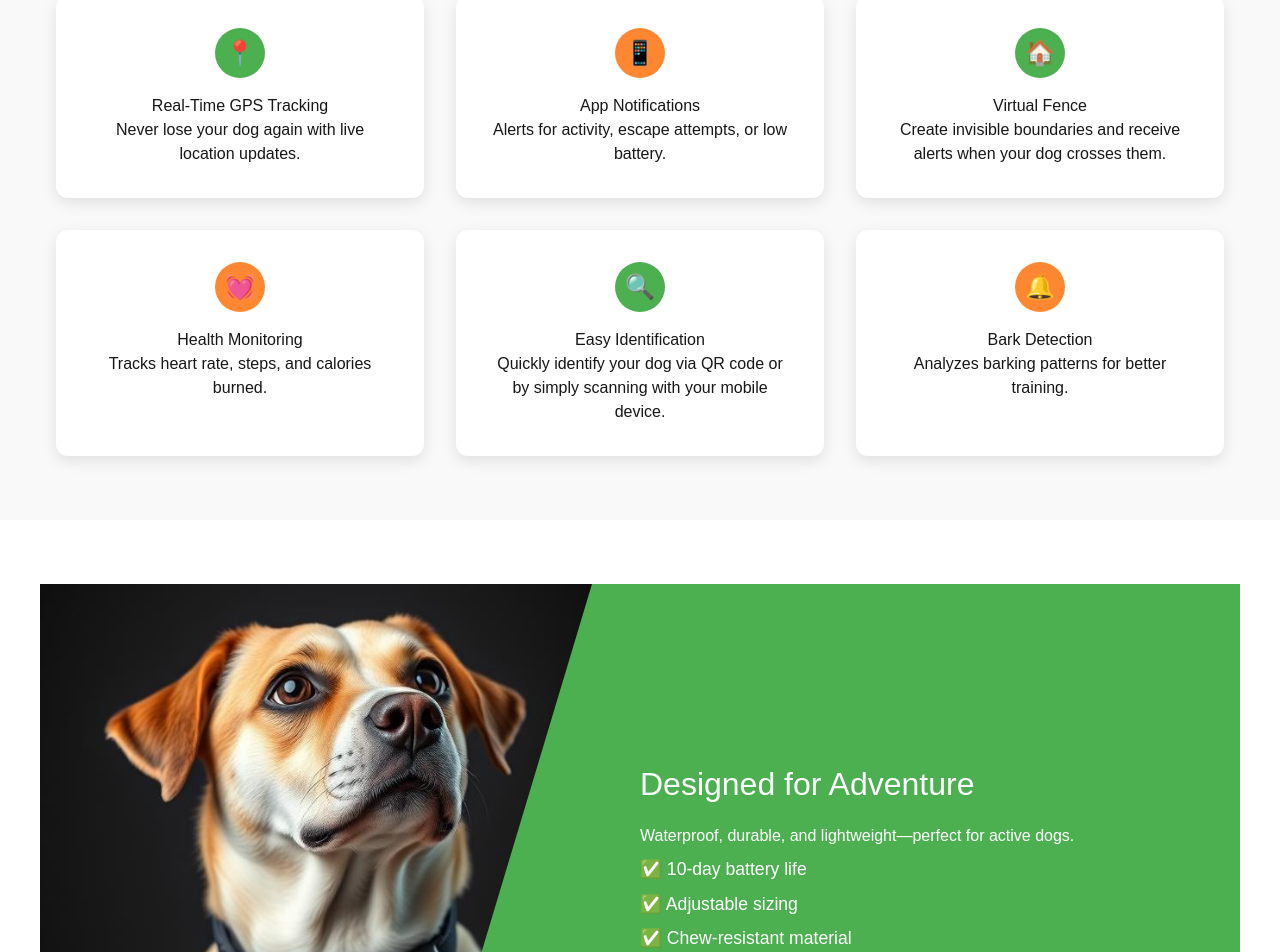
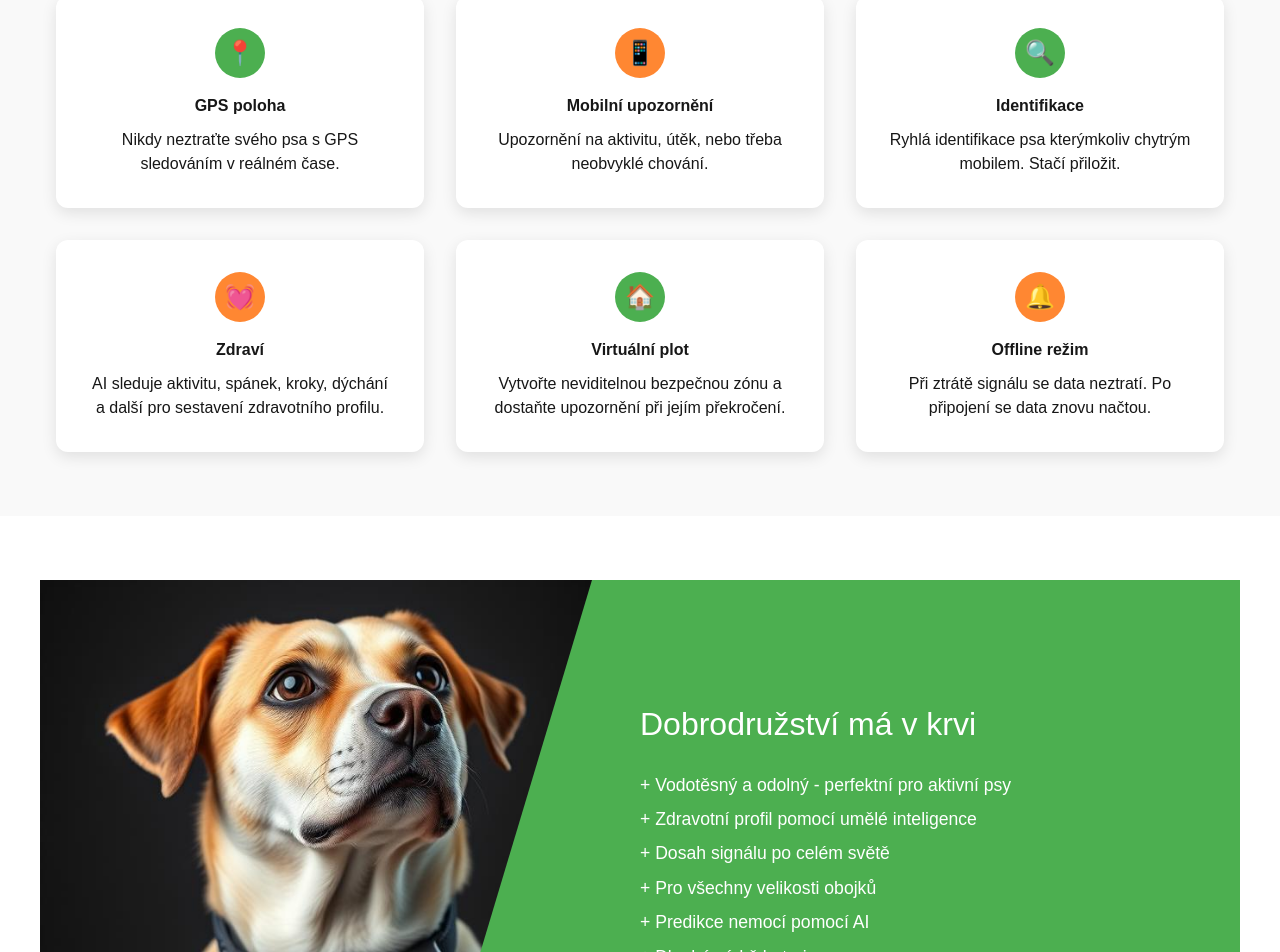
Before and after one commit to DavidKarnik/tailTracker-LandingPage, a Next.js app: page / in a window 1280 px wide. Shown: the part 960-1912 px from the top of the page. Built offline with nearby package versions, Linux system fonts and the light colour scheme.

Commit message:
Frontend moore

```diff
--- a/src/components/Features.js
+++ b/src/components/Features.js
@@ -5,45 +5,45 @@ const Features = () => {
     const features = [
         {
             icon: '📍',
-            title: 'Real-Time GPS Tracking',
-            description: 'Never lose your dog again with live location updates.',
+            title: 'GPS poloha',
+            description: 'Nikdy neztraťte svého psa s GPS sledováním v reálném čase.',
             bgColor: '#4CAF50',
         },
         {
             icon: '📱',
-            title: 'App Notifications',
-            description: 'Alerts for activity, escape attempts, or low battery.',
+            title: 'Mobilní upozornění',
+            description: 'Upozornění na aktivitu, útěk, nebo třeba neobvyklé chování.',
+            bgColor: '#ff8732',
+        },
+        {
+            icon: '🔍',
+            title: 'Identifikace',
+            description: 'Ryhlá identifikace psa kterýmkoliv chytrým mobilem. Stačí přiložit.',
+            bgColor: '#4CAF50',
+        },
+        {
+            icon: '💓',
+            title: 'Zdraví',
+            description: 'AI sleduje aktivitu, spánek, kroky, dýchání a další pro sestavení zdravotního profilu.',
             bgColor: '#ff8732',
         },
         {
             icon: '🏠',
-            title: 'Virtual Fence',
-            description: 'Create invisible boundaries and receive alerts when your dog crosses them.',
-            bgColor: '#4CAF50',
-        },
-        {
-            icon: '💓',
-            title: 'Health Monitoring',
-            description: 'Tracks heart rate, steps, and calories burned.',
-            bgColor: '#ff8732',
-        },
-        {
-            icon: '🔍',
-            title: 'Easy Identification',
-            description: 'Quickly identify your dog via QR code or by simply scanning with your mobile device.',
+            title: 'Virtuální plot',
+            description: 'Vytvořte neviditelnou bezpečnou zónu a dostaňte upozornění při jejím překročení.',
             bgColor: '#4CAF50',
         },
         {
             icon: '🔔',
-            title: 'Bark Detection',
-            description: 'Analyzes barking patterns for better training.',
+            title: 'Offline režim',
+            description: 'Při ztrátě signálu se data neztratí. Po připojení se data znovu načtou.',
             bgColor: '#ff8732',
         },
     ];
 
     return (
         <section className={styles.featuresSection} id="features">
-            <h2 className={styles.sectionTitle}>Key Features</h2>
+            <h2 className={styles.sectionTitle}>Funkce</h2>
             <div className={styles.featuresContainer}>
                 {features.map((feature, index) => (
                     <FeatureCard key={index} {...feature} />
--- a/src/components/ImageTextSection.js
+++ b/src/components/ImageTextSection.js
@@ -4,15 +4,19 @@ export default function ImageTextSection() {
     return (
         <section className={styles.section}>
             <div className={styles.slopedImage}>
-                <img src="/images/dogB.jpg" alt="Happy Dog" />
+                <img src="/images/dogB.jpg" alt="Happy Dog"/>
             </div>
             <div className={styles.textContent}>
-                <h2>Designed for Adventure</h2>
-                <p>Waterproof, durable, and lightweight—perfect for active dogs.</p>
+                <h2>Dobrodružství má v krvi</h2>
+                {/*<p>Navržen na míru pro čtyřnohé parťáky.</p>*/}
                 <ul>
-                    <li>✅ 10-day battery life</li>
-                    <li>✅ Adjustable sizing</li>
-                    <li>✅ Chew-resistant material</li>
+                    <li>+ Vodotěsný a odolný - perfektní pro aktivní psy</li>
+                    <li>+ Zdravotní profil pomocí umělé inteligence</li>
+                    <li>+ Dosah signálu po celém světě</li>
+                    <li>+ Pro všechny velikosti obojků</li>
+                    <li>+ Predikce nemocí pomocí AI</li>
+                    <li>+ Dlouhá výdrž baterie</li>
+                    <li>+ Hlídá 24 hodin denně</li>
                 </ul>
             </div>
         </section>
--- a/src/styles/FeatureCard.module.css
+++ b/src/styles/FeatureCard.module.css
@@ -43,3 +43,8 @@
     margin: 0 auto 1rem;
     color: white;
 }
+
+.featureCard h3 {
+    font-weight: bold;
+    margin-bottom: 10px;
+}
--- a/src/styles/HeroSection.module.css
+++ b/src/styles/HeroSection.module.css
@@ -44,6 +44,7 @@
 }
 
 .ctaButton {
+    margin-top: 15px;
     background: #FF6B00;
     color: white;
     border: none;
```
